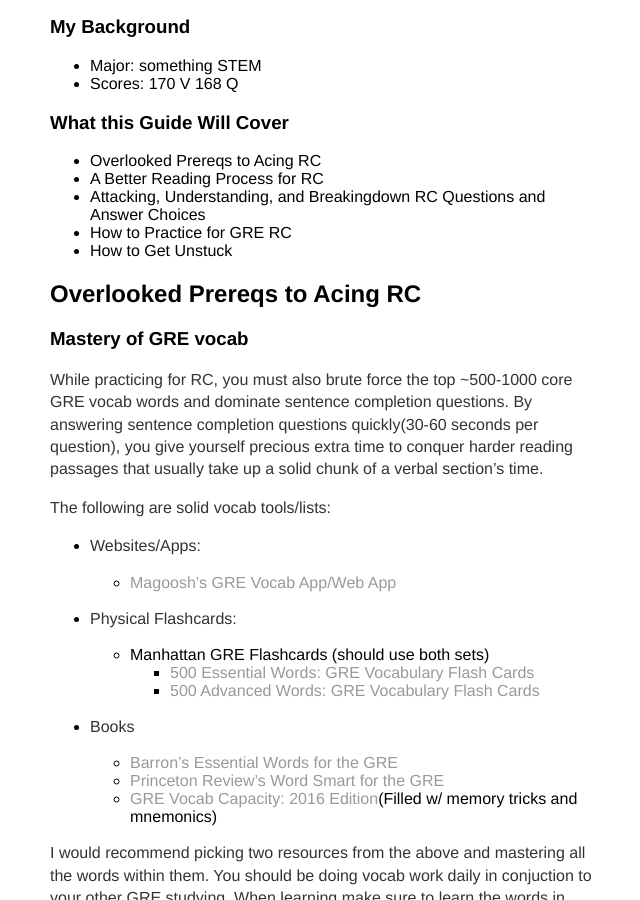
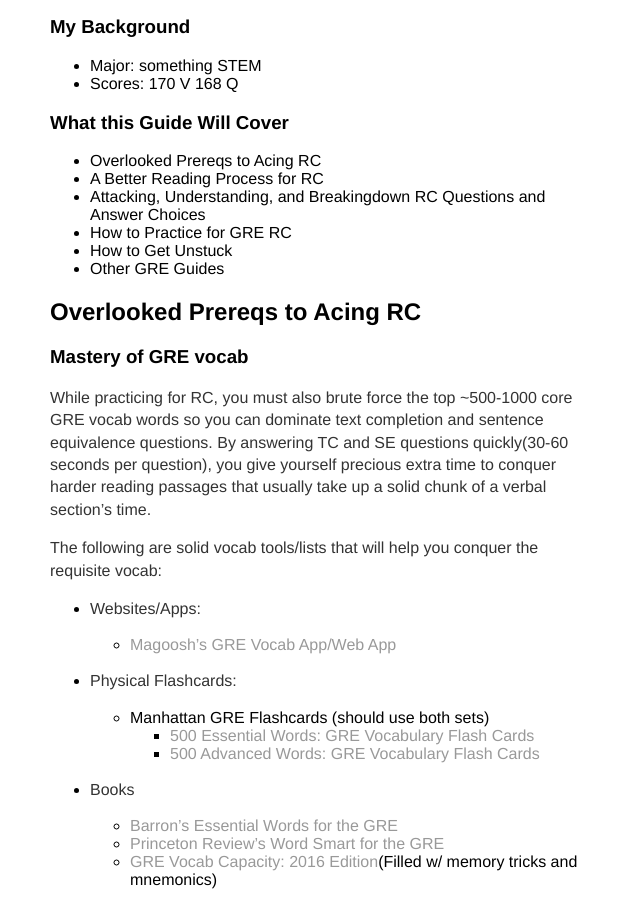
Before and after one commit to btmbtm/btmbtm.github.io, a Jekyll site: the page built from gre/extrarcguide.md, in a window 1280 px wide and 900 px high, scrolled down 383 px. Shown: the whole window, without its empty margins (315-955 px from the left). Built offline with Jekyll 4.4.1, drawn with Linux system fonts in a browser that asks for light colours.

Commit message:
Update extrarcguide.md

```diff
--- a/gre/extrarcguide.md
+++ b/gre/extrarcguide.md
@@ -25,14 +25,15 @@ This guide assumes you already know the basics of GRE reading comprehension, hav
 - Attacking, Understanding, and Breakingdown RC Questions and Answer Choices
 - How to Practice for GRE RC
 - How to Get Unstuck
+- Other GRE Guides
 
 ## Overlooked Prereqs to Acing RC
 
 ### Mastery of GRE vocab
 
-While practicing for RC, you must also brute force the top ~500-1000 core GRE vocab words and dominate sentence completion questions. By answering sentence completion questions quickly(30-60 seconds per question), you give yourself precious extra time to conquer harder reading passages that usually take up a solid chunk of a verbal section's time.
+While practicing for RC, you must also brute force the top ~500-1000 core GRE vocab words so you can dominate text completion and sentence equivalence questions. By answering TC and SE questions quickly(30-60 seconds per question), you give yourself precious extra time to conquer harder reading passages that usually take up a solid chunk of a verbal section's time.
 
-The following are solid vocab tools/lists:
+The following are solid vocab tools/lists that will help you conquer the requisite vocab:
 
 - Websites/Apps:
 
```
